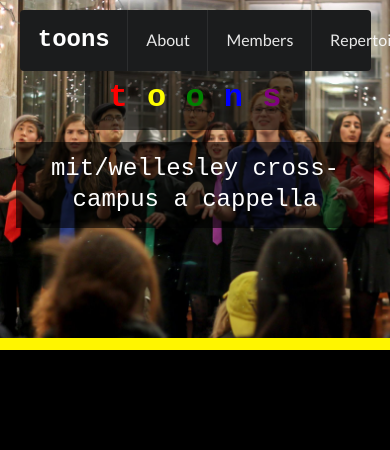
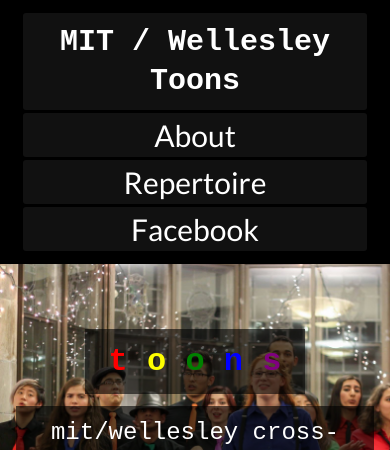
Before and after one commit to mitwellesleytoons/toons, a Jekyll site: the page built from index.html, in a window 390 px wide. Shown: the top 450 px of the page. Built offline with Jekyll 4.4.1, drawn with Linux system fonts in a browser that asks for light colours; nearby versions of some CDN libraries; grey boxes are pictures that could not be loaded.

Commit message:
fixed navbar reactive

```diff
--- a/_config.yml
+++ b/_config.yml
@@ -18,7 +18,5 @@
 navigation:
   - title: About
     url: /about/
-  - title: Members
-    url: /members/
   - title: Repertoire
     url: /repertoire/
--- a/_includes/header.html
+++ b/_includes/header.html
@@ -19,4 +19,25 @@
       Facebook
     </a>
   </div>
+
+  <div id="smallHeader">
+
+    <a href="/" class="item">
+      <h2>MIT / Wellesley Toons</h2>
+    </a>
+
+    {% for item in site.navigation %}
+      {% assign class = nil %}
+      {% if page.url contains item.url %}
+          {% assign class = 'active' %}
+      {% endif %}
+      <a href="{{ item.url }}" class="item {{ class }}">
+          {{ item.title }}
+      </a>
+    {% endfor %}
+
+    <a href="{{site.facebook}}" class="item">
+      Facebook
+    </a>
+  </div>
 </header>
--- a/_sass/_home.scss
+++ b/_sass/_home.scss
@@ -86,7 +86,30 @@
   left: 5%;
   top: 10px;
   @media only screen and (max-width: 700px) {
-    .item {
+    display: none;
+  }
+}
+
+#smallHeader {
+  display: none;
+  padding: 10px 20px;
+   @media only screen and (max-width: 700px) {
+    display: block;
+    a {
+      display: block;
+      font-size: 30px;
+      color: #fff;
+      font-family: Lato,'Helvetica Neue',Arial,Helvetica,sans-serif;
+      padding: 10px;
+      text-align: center;
+      background-color: #111;
+      margin: 3px;
+      border-radius: 3px;
+      &:first-child {
+        h2 {
+          font-size: 30px !important;
+        }
+      }
     }
   }
 }
```
